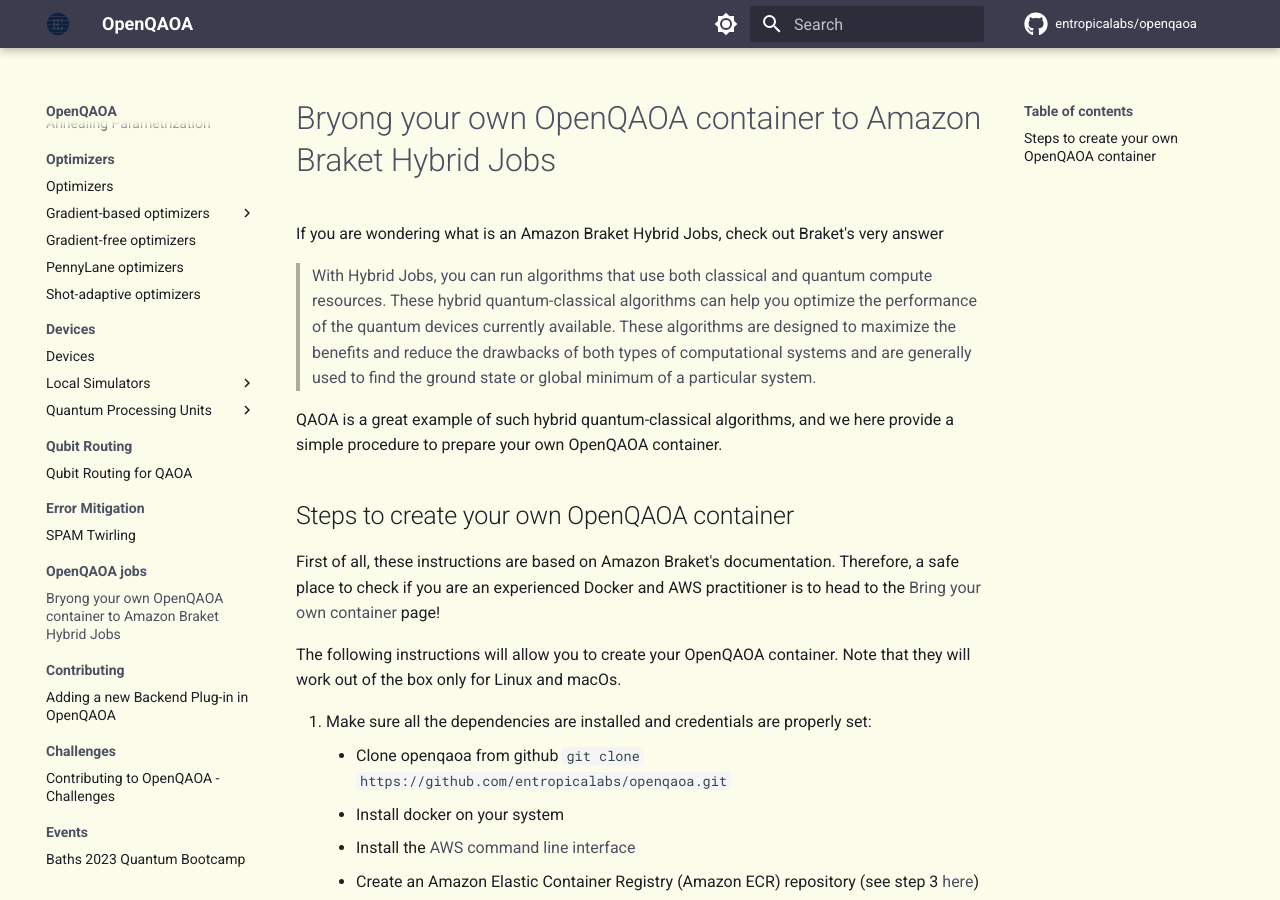
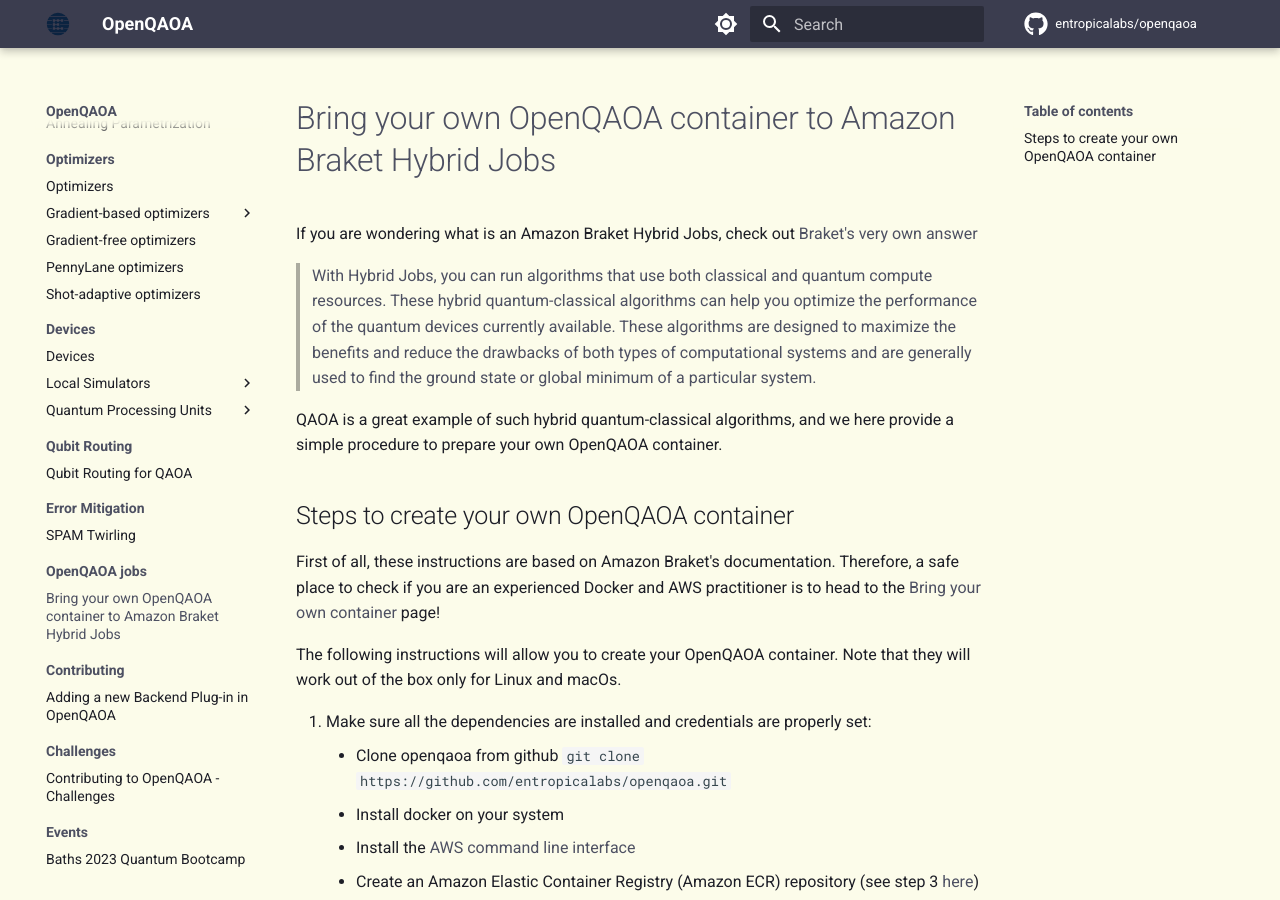
Before and after one commit to entropicalabs/openqaoa-website, an MkDocs documentation site: the page built from docs/openqaoa-jobs/braket-jobs.md, in a window 1280 px wide and 900 px high. Built offline with MkDocs 1.6.1 and Material for MkDocs 9.7.7, drawn with Linux system fonts in a browser that asks for light colours; comment, search, counter and statistics services are not loaded.

Commit message:
Update braket-jobs.md
Address reviewer's comments

```diff
--- a/docs/openqaoa-jobs/braket-jobs.md
+++ b/docs/openqaoa-jobs/braket-jobs.md
@@ -1,6 +1,6 @@
-# Bryong your own OpenQAOA container to Amazon Braket Hybrid Jobs
+# Bring your own OpenQAOA container to Amazon Braket Hybrid Jobs
 
-If you are wondering what is an Amazon Braket Hybrid Jobs, check out Braket's very answer
+If you are wondering what is an Amazon Braket Hybrid Jobs, check out [Braket's very own answer](https://docs.aws.amazon.com/braket/latest/developerguide/braket-what-is-hybrid-job.html)
 
 > With Hybrid Jobs, you can run algorithms that use both classical and quantum compute resources. These hybrid quantum-classical algorithms can help you optimize the performance of the quantum devices currently available. These algorithms are designed to maximize the benefits and reduce the drawbacks of both types of computational systems and are generally used to find the ground state or global minimum of a particular system.
 
```
